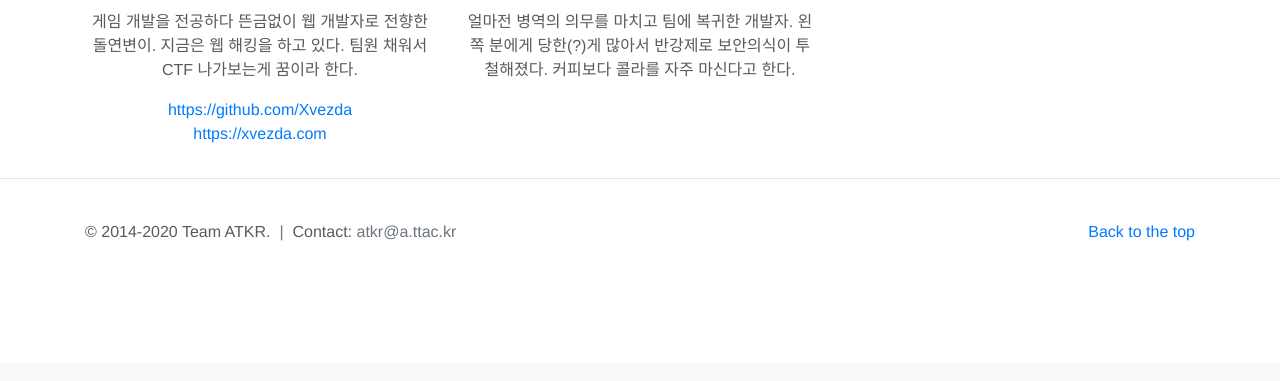
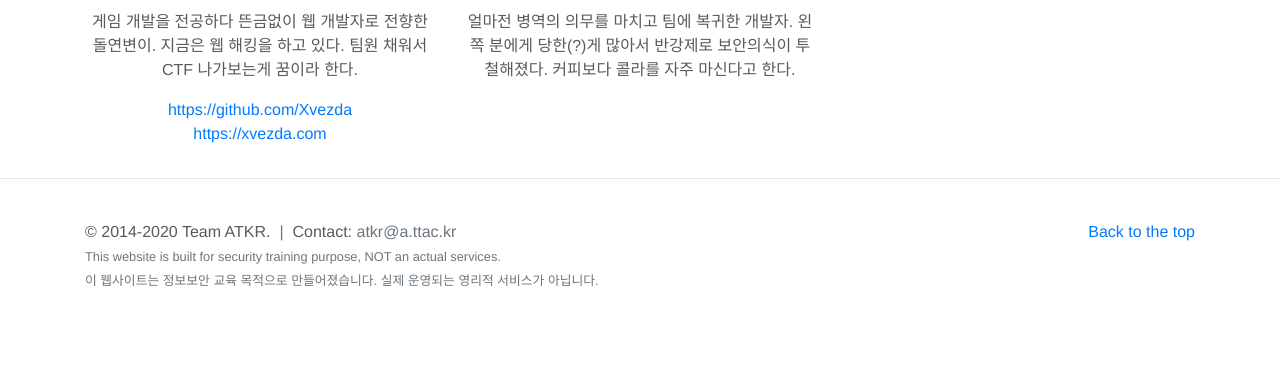
Before and after one commit to Xvezda/xvzd-wargame, a Flask app: page /about in a window 1280 px wide. Shown: the part 437-818 px from the top of the page. Before the commit the page ends 678 px from the top, so only its background shows below. Run offline with Flask 2, Linux system fonts and the light colour scheme; parts of the project's set-up code (start-up, migrations or seed data) failed here and were passed over; some libraries are stand-ins or nearby versions.

Commit message:
Add memo

```diff
--- a/app/templates/footer.html
+++ b/app/templates/footer.html
@@ -2,6 +2,6 @@
 <hr>
 <footer class="container">
   <p class="float-right"><a href="#">Back to the top</a></p>
-  <p>&copy; 2014-{{ time.strftime("%Y") }} Team ATKR. &nbsp;<span class="text-muted">|</span>&nbsp; Contact: <a class="text-muted" href="mailto:atkr@a.ttac.kr">atkr@a.ttac.kr</a></p>
+  <p>&copy; 2014-{{ time.strftime("%Y") }} Team ATKR. &nbsp;<span class="text-muted">|</span>&nbsp; Contact: <a class="text-muted" href="mailto:atkr@a.ttac.kr">atkr@a.ttac.kr</a><small class="text-muted small"><br>This website is built for security training purpose, NOT an actual services.<br>이 웹사이트는 정보보안 교육 목적으로 만들어졌습니다. 실제 운영되는 영리적 서비스가 아닙니다.</small></p>
 </footer>
 {% endblock %}
```
